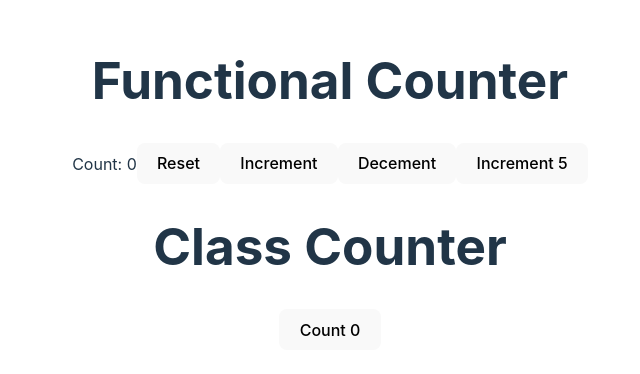
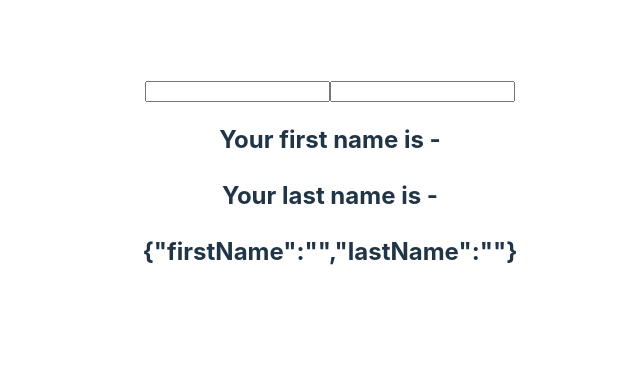
Before and after one commit to ujangaris/belajar-react-hook, a React (Vite) app: page / in a window 1280 px wide. Shown: the part 216-590 px from the top of the page, without its empty margins (310-950 px from the left). Built offline with nearby package versions, Linux system fonts and the light colour scheme.

Commit message:
useState with object

```diff
--- a/src/App.jsx
+++ b/src/App.jsx
@@ -1,6 +1,7 @@
 import "./App.css"
 import ClassCounter from "./components/ClassCounter"
 import ClassCounterTwo from "./components/ClassCounterTwo"
+import HooCounterThree from "./components/HooCounterThree"
 import HookCounter from "./components/HookCounter"
 import HookCounterTwo from "./components/HookCounterTwo"
 
@@ -9,8 +10,9 @@
     <div className="App">
       {/* <ClassCounter /> */}
       {/* <HookCounter /> */}
-      <HookCounterTwo />
-      <ClassCounterTwo />
+      {/* <HookCounterTwo />
+      <ClassCounterTwo /> */}
+      <HooCounterThree />
     </div>
   )
 }
--- /dev/null
+++ b/src/components/HooCounterThree.jsx
@@ -0,0 +1,36 @@
+// rfce
+import React, { useState } from "react"
+
+function HooCounterThree() {
+  // deklarasi hook object
+  const [name, setName] = useState({
+    firstName: "",
+    lastName: "",
+  })
+  return (
+    <div>
+      {/* buat sebuah form yang didalamnya ada dua buah form input */}
+      {/* pasang method onChange yang menjalankan setName */}
+      <form>
+        <input
+          type="text"
+          value={name.firstName}
+          onChange={(e) => setName({ ...name, firstName: e.target.value })}
+        />
+        <input
+          type="text"
+          value={name.lastName}
+          onChange={(e) => setName({ ...name, lastName: e.target.value })}
+        />
+      </form>
+      {/* Menampilkan teks yang berisi nilai dari state "firstName" & "lastname" */}
+      <h2>Your first name is - {name.firstName}</h2>
+      <h2>Your last name is - {name.lastName}</h2>
+      {/* Menampilkan nilai dari state "name" dalam bentuk string JSON.
+      Ini digunakan untuk memeriksa apakah data state telah berhasil diubah ketika nilai input diubah. */}
+      <h2>{JSON.stringify(name)}</h2>
+    </div>
+  )
+}
+
+export default HooCounterThree
```
Also changed, not shown: 1 other file (tests, documents, lock files or other folders).
